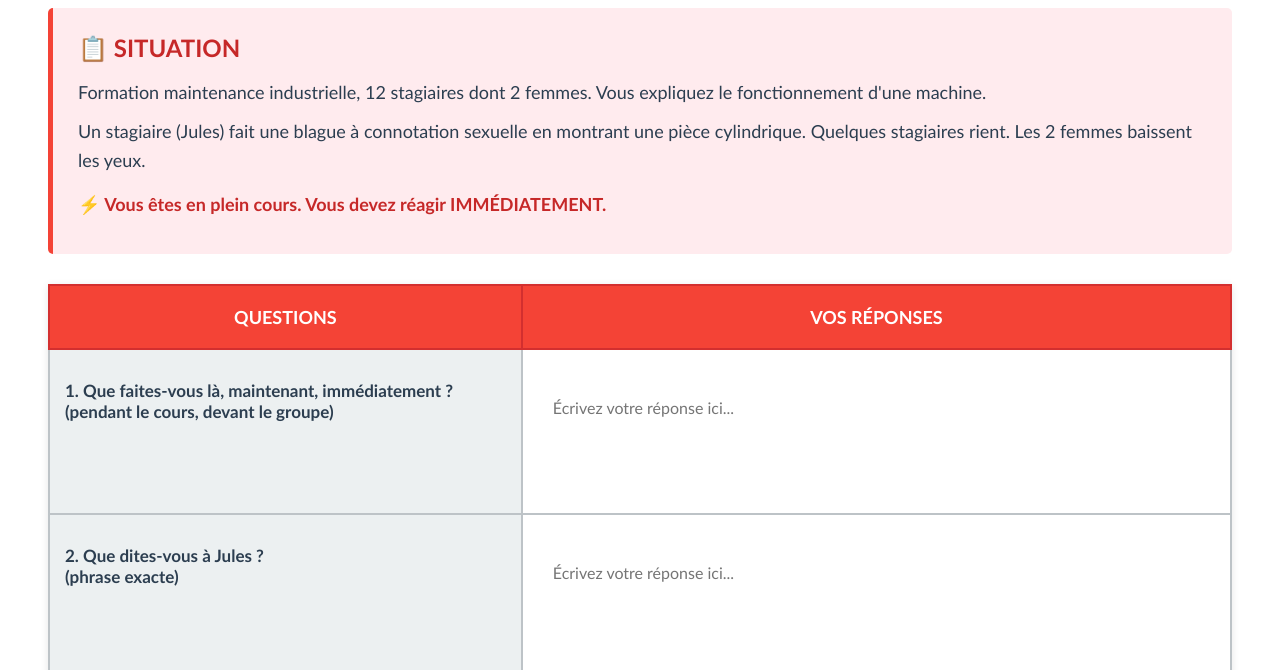
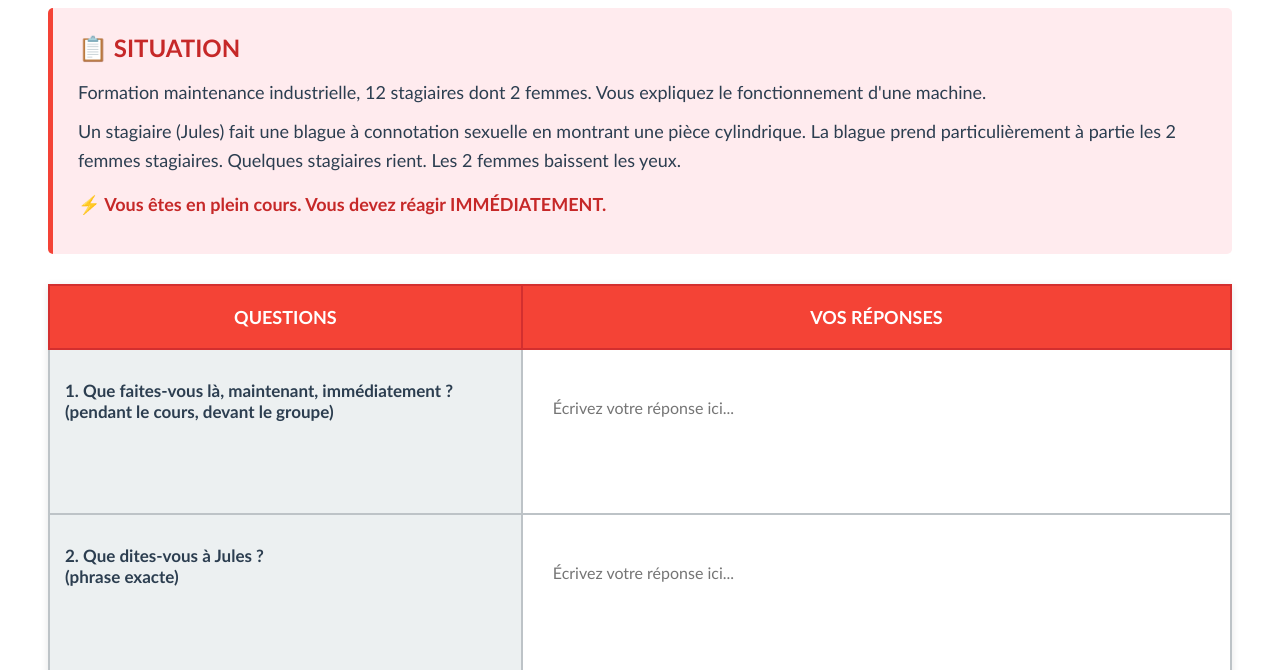
Before and after one commit to Luciole1990/la_blague_pendant_le_cours, a plain HTML site: page index.html in a window 1280 px wide. Shown: the part 130-800 px from the top of the page. Drawn offline with Linux system fonts and the light colour scheme.

Commit message:
Clarify joke context in training scenario
Expanded the description of a joke made by a trainee, highlighting its impact on female trainees.

```diff
--- a/index.html
+++ b/index.html
@@ -154,7 +154,7 @@
             Vous expliquez le fonctionnement d'une machine.
         </p>
         <p>
-            Un stagiaire (Jules) fait une blague à connotation sexuelle en montrant une pièce cylindrique.
+            Un stagiaire (Jules) fait une blague à connotation sexuelle en montrant une pièce cylindrique. La blague prend particulièrement à partie les 2 femmes stagiaires.
             Quelques stagiaires rient. Les 2 femmes baissent les yeux.
         </p>
         <p style="font-weight: bold; color: #c62828; margin-top: 15px;">
```
